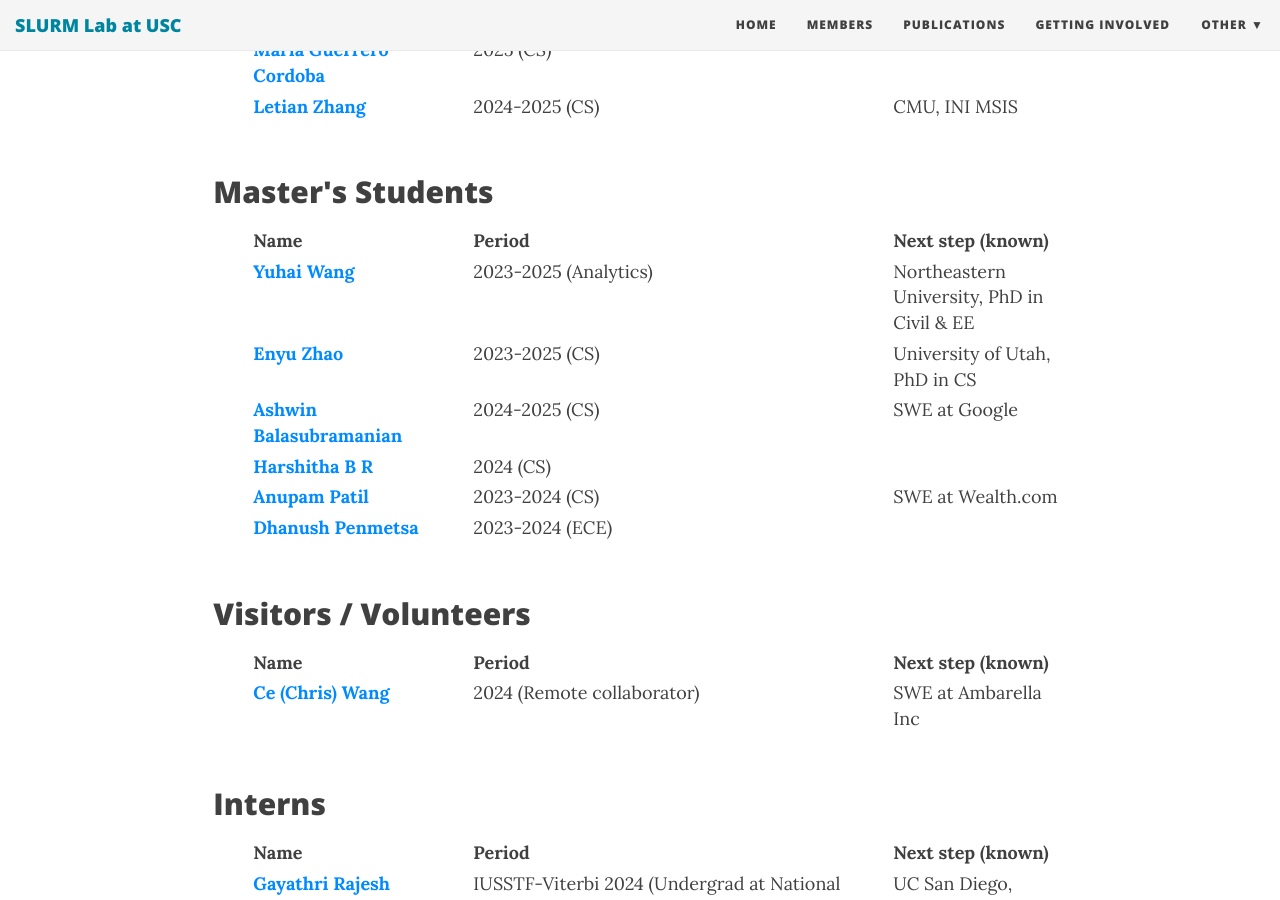
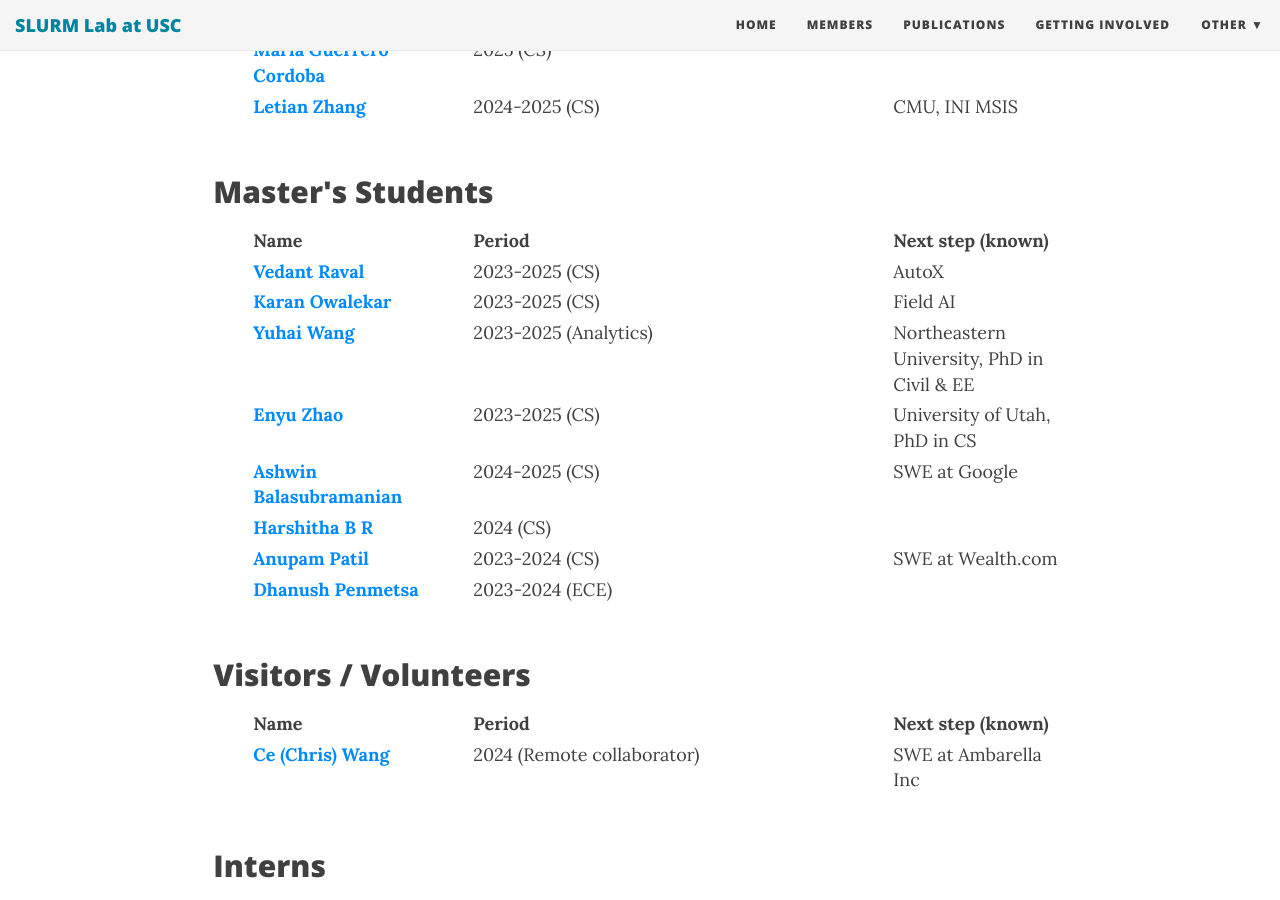
Before and after one commit to slurm-lab-usc/slurm-lab-usc.github.io, a Jekyll site: the page built from members.md, in a window 1280 px wide and 900 px high, scrolled down 3310 px. Built offline with Jekyll 4.4.1, drawn with Linux system fonts in a browser that asks for light colours; nearby versions of some CDN libraries; some of the changed text lies outside the part shown.

Commit message:
Update members.md

```diff
--- a/members.md
+++ b/members.md
@@ -153,6 +147,14 @@ members:
       - name: Master's Students
         full: False
         list:
+          - name: Vedant Raval
+            web_url: https://vedant2311.github.io
+            period: 2023-2025 (CS)
+            next_step: AutoX
+          - name: Karan Owalekar
+            web_url: https://www.linkedin.com/in/karan-owalekar/
+            period: 2023-2025 (CS)
+            next_step: Field AI
           - name: Yuhai Wang
             web_url: https://yuhaiw.github.io/
             period: 2023-2025 (Analytics)
```
Also changed, not shown: other parts of members.md (+0 -6 lines).
